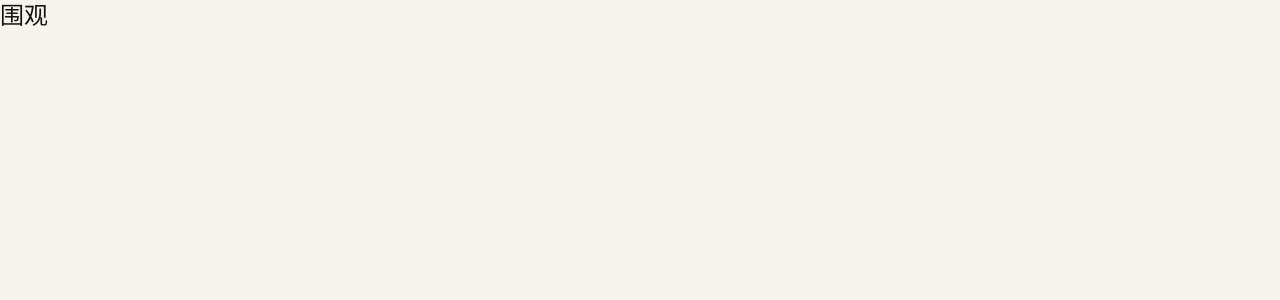
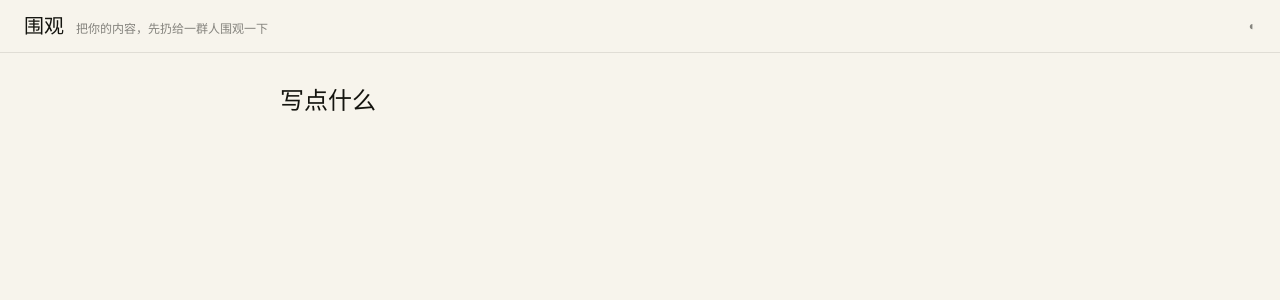
Before and after one commit to phoenixsn13/WeiGuan, a React (Vite) app in the folder frontend/: page /compose in a window 1280 px wide. Shown: the top 300 px of the page. Built offline with nearby package versions, Linux system fonts and the light colour scheme.

Commit message:
feat(frontend): AppShell 品牌壳 + 路由 + 占位屏
Review-Anchor: PF0-T4

```diff
--- a/frontend/src/App.tsx
+++ b/frontend/src/App.tsx
@@ -1,3 +1,14 @@
+import { BrowserRouter } from "react-router-dom";
+
+import { AppShell } from "./shell/AppShell";
+import { AppRoutes } from "./shell/routes";
+
 export default function App() {
-  return <div className="font-display text-2xl">围观</div>;
+  return (
+    <BrowserRouter>
+      <AppShell>
+        <AppRoutes />
+      </AppShell>
+    </BrowserRouter>
+  );
 }
--- /dev/null
+++ b/frontend/src/screens/ComposeScreen.tsx
@@ -0,0 +1,3 @@
+export default function ComposeScreen() {
+  return <h1 className="font-display text-2xl">写点什么</h1>; // review:PF0-T4
+}
--- /dev/null
+++ b/frontend/src/screens/GalleryScreen.tsx
@@ -0,0 +1,3 @@
+export default function GalleryScreen() {
+  return <h1 className="font-display text-2xl">选一个圈子</h1>; // review:PF0-T4
+}
--- /dev/null
+++ b/frontend/src/screens/LiveScreen.tsx
@@ -0,0 +1,3 @@
+export default function LiveScreen() {
+  return <h1 className="font-display text-2xl">进行时 · 围观中</h1>; // review:PF0-T4
+}
--- /dev/null
+++ b/frontend/src/screens/RetroScreen.tsx
@@ -0,0 +1,3 @@
+export default function RetroScreen() {
+  return <h1 className="font-display text-2xl">复盘</h1>; // review:PF0-T4
+}
--- /dev/null
+++ b/frontend/src/shell/AppShell.tsx
@@ -0,0 +1,19 @@
+// review:PF0-T4
+export function AppShell({ children }: { children: React.ReactNode }) {
+  return (
+    <div className="min-h-screen bg-cream text-ink">
+      <header className="flex items-center justify-between border-b border-ink/10 px-6 py-3">
+        <div className="flex items-baseline gap-3">
+          <span className="font-display text-xl">围观</span>
+          <span className="text-xs text-ink/50">
+            把你的内容，先扔给一群人围观一下
+          </span>
+        </div>
+        <button className="text-xs text-ink/50 hover:text-brand" aria-label="主题切换">
+          ◐
+        </button>
+      </header>
+      <main className="mx-auto max-w-3xl px-6 py-8">{children}</main>
+    </div>
+  );
+}
--- /dev/null
+++ b/frontend/src/shell/routes.tsx
@@ -0,0 +1,18 @@
+// review:PF0-T4
+import { Route, Routes } from "react-router-dom";
+
+import ComposeScreen from "../screens/ComposeScreen";
+import GalleryScreen from "../screens/GalleryScreen";
+import LiveScreen from "../screens/LiveScreen";
+import RetroScreen from "../screens/RetroScreen";
+
+export function AppRoutes() {
+  return (
+    <Routes>
+      <Route path="/" element={<GalleryScreen />} />
+      <Route path="/compose" element={<ComposeScreen />} />
+      <Route path="/run/:id/live" element={<LiveScreen />} />
+      <Route path="/run/:id/retro" element={<RetroScreen />} />
+    </Routes>
+  );
+}
--- a/frontend/vite.config.ts
+++ b/frontend/vite.config.ts
@@ -1,5 +1,5 @@
-import { defineConfig } from "vite";
 import react from "@vitejs/plugin-react";
+import { defineConfig } from "vitest/config";
 
 export default defineConfig({
   plugins: [react()],
```
Also changed, not shown: 1 other file (tests, documents, lock files or other folders).
